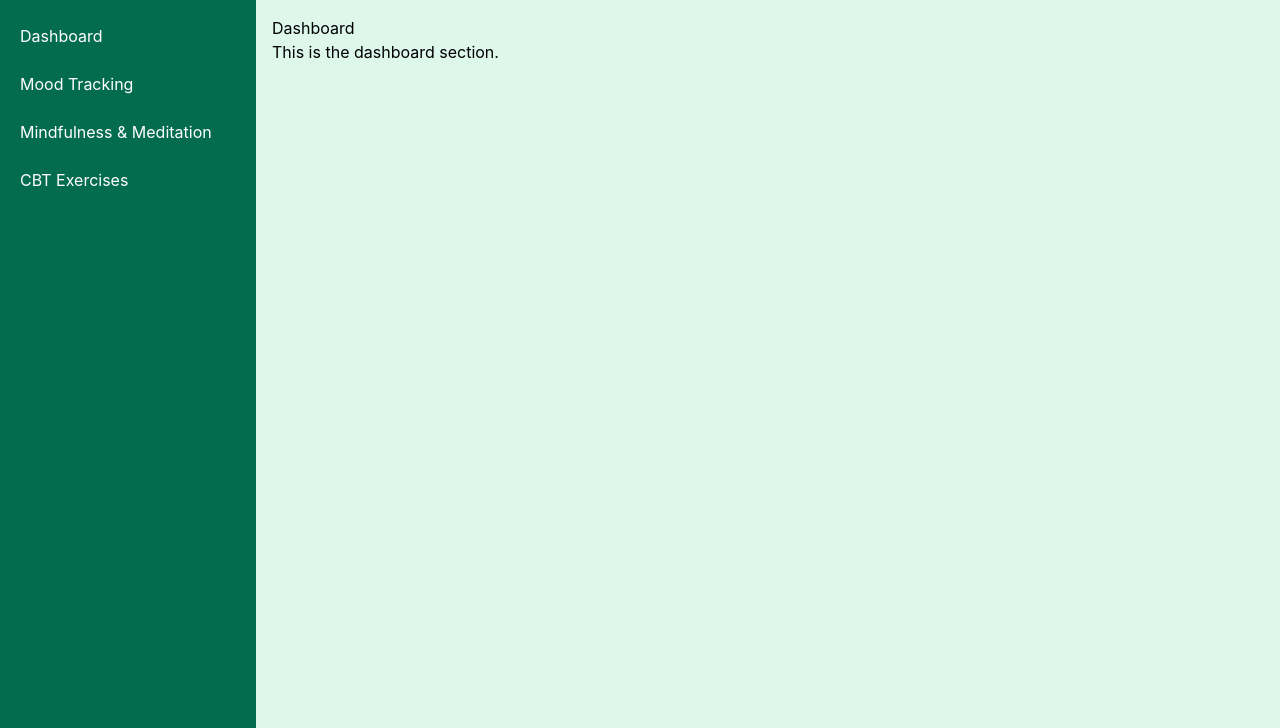
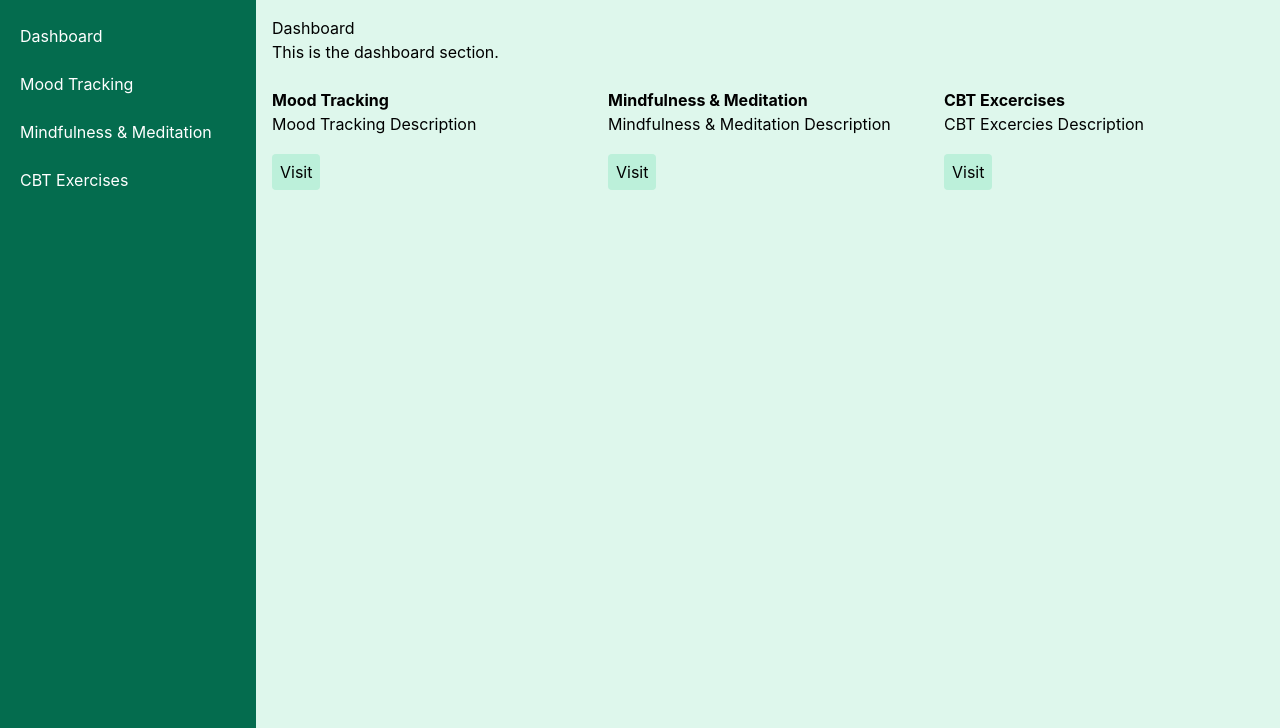
Before and after one commit to Vihaan314/HackMannProject, a Flask app: page / in a window 1280 px wide. Shown: the part 72-800 px from the top of the page. Run offline with Flask 3, Linux system fonts and the light colour scheme; a user stored in the database is signed in; some libraries are stand-ins or nearby versions.

Commit message:
Add files via upload

```diff
--- a/main.py
+++ b/main.py
@@ -5,4 +5,4 @@ from src import create_app
 app = create_app()
 
 if __name__ == '__main__':
-    app.run(debug=True, port="80")
+    app.run(debug=True)
--- a/src/auth.py
+++ b/src/auth.py
@@ -61,7 +61,7 @@ def sign_up():
             flash('Password must be at least 7 characters.', category='error')
         else:
 
-            new_user = User(email=email, first_name=user_name, password=generate_password_hash(password1, method='sha256'))
+            new_user = User(email=email, first_name=user_name, password=generate_password_hash(password1, method='pbkdf2:sha256'))
             db.session.add(new_user)
             db.session.commit()
             login_user(new_user, remember=True)
--- a/src/templates/index.html
+++ b/src/templates/index.html
@@ -26,9 +26,33 @@
                 </ul>
             </div>
         </aside>
-        <main class="flex-1 bg-green-100">
+        <aside class="flex-1 bg-green-100">
             <div class="p-4">
-                <div id="dashboard" class="content-section active"><h1>Dashboard</h1><p>This is the dashboard section.</p></div>
+                <div id="dashboard" class="content-section active">
+                    <h1>Dashboard</h1>
+                    <p>This is the dashboard section.</p>
+                    <br>
+                    <div class="grid grid-cols-3 gap-4">
+                        <div class="card hover:shadow-lg">
+                            <h2 class="font-bold">Mood Tracking</h2>
+                            <p>Mood Tracking Description</p>
+                            <br>
+                            <a data-target="mood-tracking" class="rounded bg-green-200 hover:bg-green-300 p-2 mt-2">Visit</a>
+                        </div>
+                        <div class="card hover:shadow-lg">
+                            <h2 class="font-bold">Mindfulness & Meditation</h2>
+                            <p>Mindfulness & Meditation Description</p>
+                            <br>
+                            <a data-target="mindfulness-meditation" class="rounded bg-green-200 hover:bg-green-300 p-2 mt-2">Visit</a>
+                        </div>
+                        <div class="card hover:shadow-lg">
+                            <h2 class="font-bold">CBT Excercises</h2>
+                            <p>CBT Excercies Description</p>
+                            <br>
+                            <a class="rounded bg-green-200 hover:bg-green-300 p-2 mt-2">Visit</a>
+                        </div>
+                    </div>
+                </div>
                 <div id="mood-tracking" class="content-section hidden"><h1>Mood Tracking</h1><p>This is the mood tracking section.</p></div>
                 <div id="mindfulness-meditation" class="content-section hidden">
                     <h1>Mindfulness & Meditation</h1>
@@ -53,7 +77,7 @@
                 </div>
                 <div id="cbt-exercises" class="content-section hidden"><h1>CBT Exercises</h1><p>This is the CBT exercises section.</p></div>
             </div>
-        </main>
+        </aside>
     </div>
 </div>
 {% endblock %}
```
Also changed, not shown: requirements.txt (+5 -5 lines).
